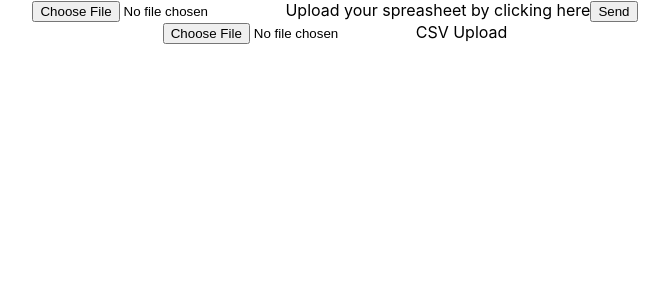
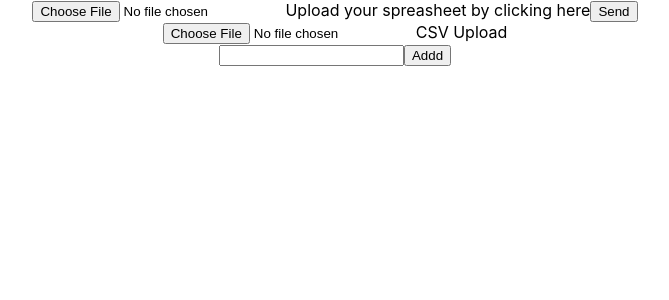
Before and after one commit to adedotxn/spread, a React (Create React App) app: page / in a window 1280 px wide. Shown: the top 300 px of the page, without its empty margins (305-974 px from the left). Built offline with nearby package versions, Linux system fonts and the light colour scheme.

Commit message:
feat : figured out how to approve spread address for transferFrom

```diff
--- a/src/App.js
+++ b/src/App.js
@@ -88,6 +88,27 @@ function App() {
   console.log("array of amounts:", amountsArray)
   console.log("array of amounts:", csvAmountArray)
 
+  const [ERC20Address, setERC20Transfer] = useState('')
+
+  const approveTrf = () => {
+    let sum = 0;
+    for (let i = 0; i < amountsArray.length; i++) {
+      sum += amountsArray[i];
+    }
+
+    if(sum !== 0 && ERC20Address !== '') {
+      console.log("SUM TO APPROVE",sum)
+      console.log("ERC20 ADDRESS", ERC20Address)
+
+      //just call the approve function in here for the erc20 contract with
+      //approve(address of this spread contract, sum)
+      //so basically ERC20Address.approve([spread contract address], sum)
+    } else {
+      console.log("One of this tings is empty")
+    }
+
+
+  }
 
 
   return (
@@ -107,7 +128,13 @@ function App() {
         <input type="file" name="upload" id="" onChange={readCsv} />
         <label>CSV Upload</label>
       </div>
+
+      <input type="text"  value={ERC20Address}  onChange = {e => setERC20Transfer(e.target.value)} />
+
+      <button onClick = {approveTrf}> Addd </button>
     </div>
+
+
   );
 }
 
```
Also changed, not shown: 1 other file (tests, documents, lock files or other folders).
